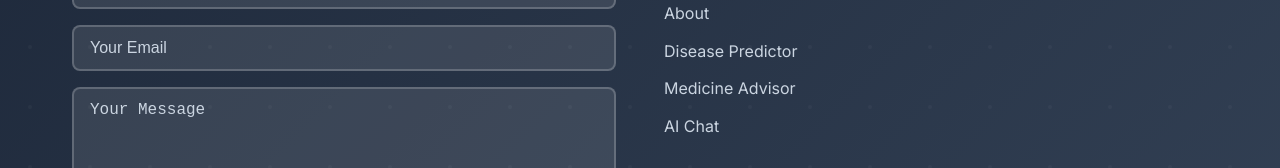
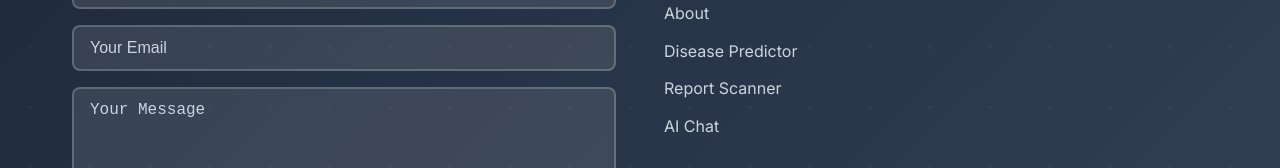
Before and after one commit to devarenidhi25/homedoc-ai-webapp, a React (Create React App) app in the folder Frontend/: page /profile in a window 1280 px wide. Shown: the part 424-592 px from the top of the page. Built offline with nearby package versions, Linux system fonts and the light colour scheme; no server answers.

Commit message:
update footer.js

```diff
--- a/Frontend/src/components/Footer.js
+++ b/Frontend/src/components/Footer.js
@@ -91,7 +91,7 @@ const Footer = () => {
             <li><a href="#home">Home</a></li>
             <li><a href="#about">About</a></li>
             <li><a href="/predictor">Disease Predictor</a></li>
-            <li><a href="/advisor">Medicine Advisor</a></li>
+            <li><a href="/report-scanner">Report Scanner</a></li>
             <li><a href="/chatbot">AI Chat</a></li>
           </ul>
           <div className="contact-info">
```
